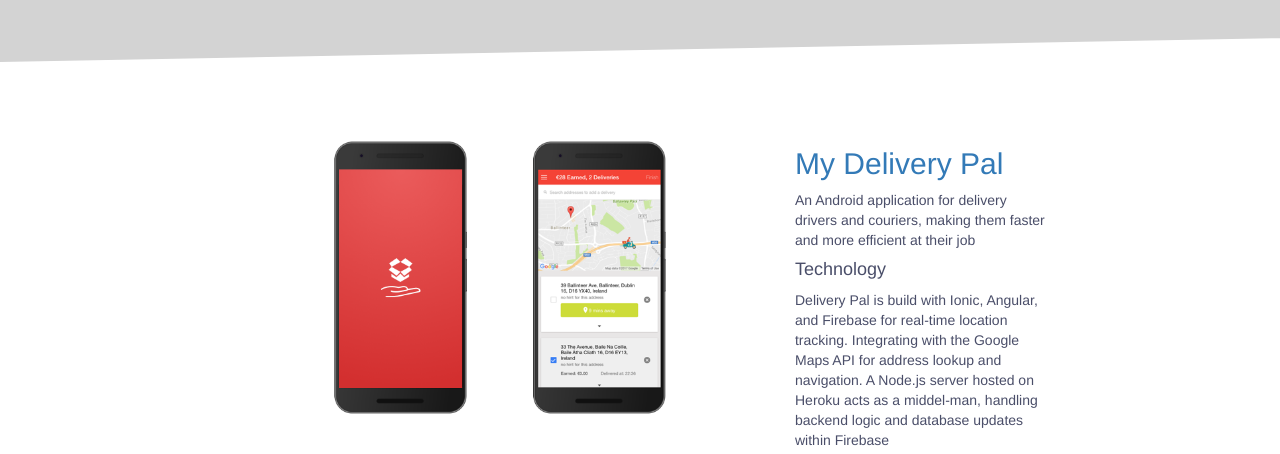
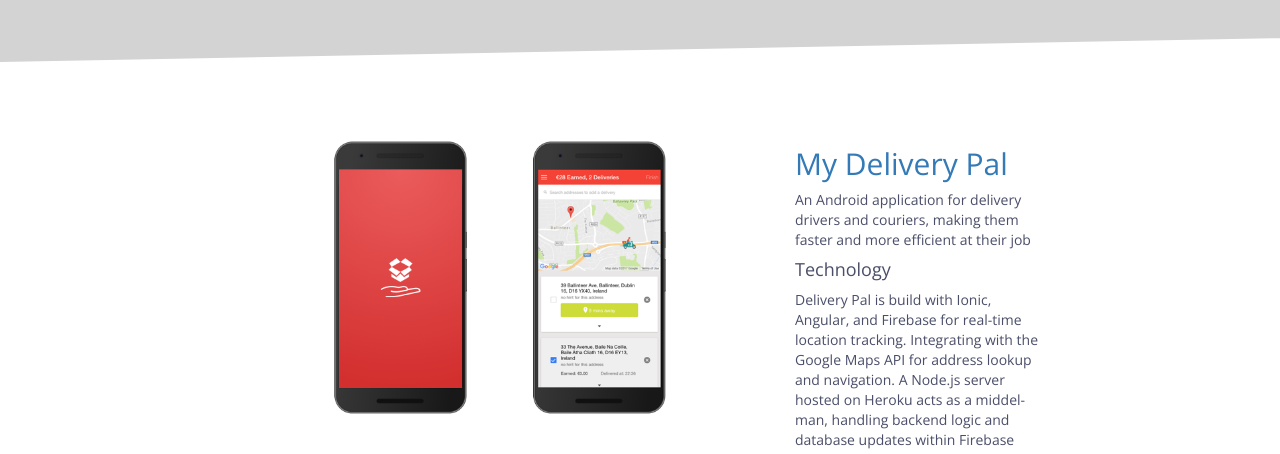
Before and after one commit to Chippd/chippd.github.io, a plain HTML site: page index.html in a window 1280 px wide. Shown: the part 1002-1456 px from the top of the page. Drawn offline with nearby package versions, Linux system fonts and the light colour scheme.

Commit message:
added open sans form Google fonts

```diff
--- a/css/style.css
+++ b/css/style.css
@@ -14,11 +14,14 @@ body {
 
 h1, h2, h3, h4, h5{
 	color:#4A4E69 !important;
-	font-weight: 300
+	font-weight: 300;
+	font-family: 'Open Sans', sans-serif;
 }
 
 p {
 	color: #4A4E69;
+	font-weight: 300;
+	font-family: 'Open Sans', sans-serif;
 }
 
 .profile-pic {
--- a/index.html
+++ b/index.html
@@ -8,6 +8,9 @@
 		<title>Chris Dermody's GitHub Projects</title>
 
 		<link rel="stylesheet" href="css/bootstrap.min.css">
+
+		<link href="https://fonts.googleapis.com/css?family=Open+Sans:300,400" rel="stylesheet">
+
 		<!-- <link rel="stylesheet" href="css/animate.css"> -->
 		<link rel="stylesheet" href="css/style.css">
 
```
